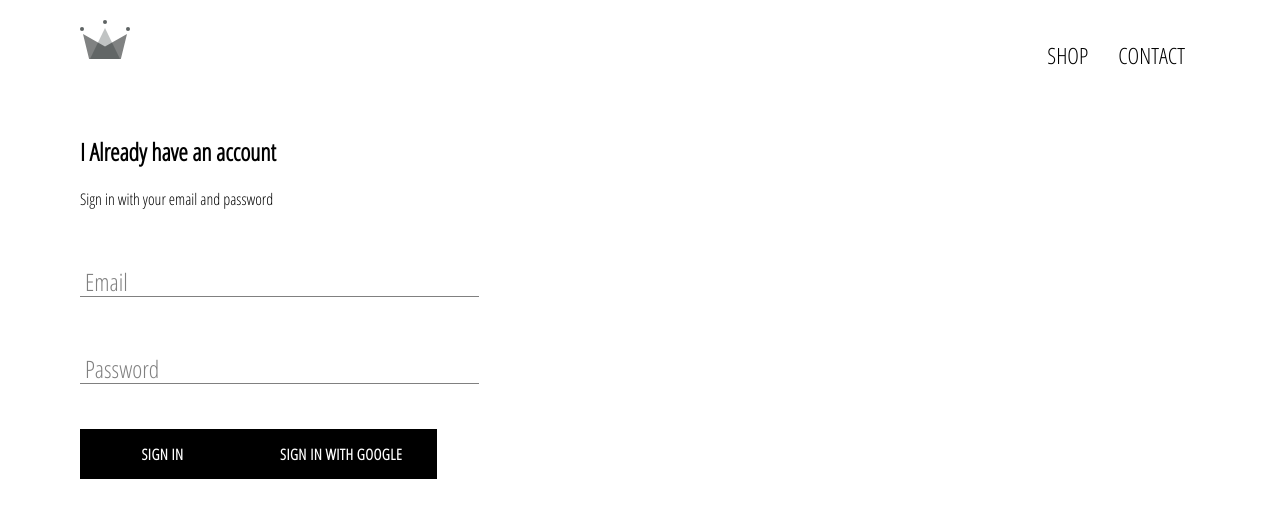
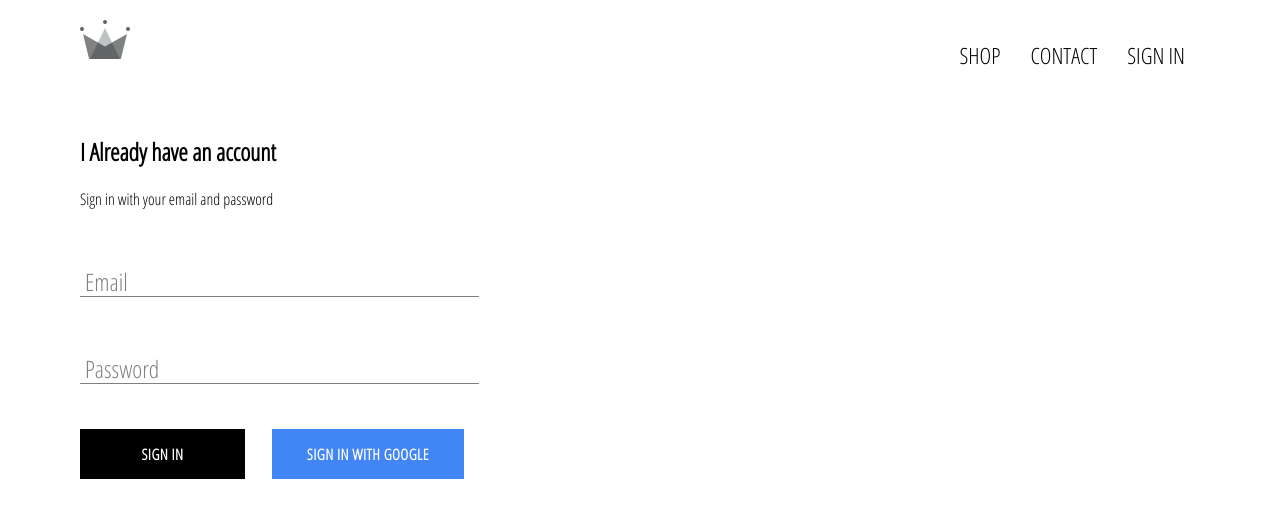
Before and after one commit to keralex/dressIt, a React (Create React App) app: page /signIn in a window 1280 px wide. Shown: the top 518 px of the page. Built offline with nearby package versions, Linux system fonts and the light colour scheme; no server answers.

Commit message:
sign in with google

```diff
--- a/package.json
+++ b/package.json
@@ -7,6 +7,7 @@
     "node-sass": "^4.13.0",
     "react": "^16.11.0",
     "react-dom": "^16.11.0",
+    "react-router-dom": "^5.1.2",
     "react-scripts": "^3.3.0"
   },
   "scripts": {
--- a/src/App.js
+++ b/src/App.js
@@ -14,17 +14,20 @@
       currentUser:null
     }
   }
+  unsubscribeFromAuth=null;
 
   componentDidMount(){
-    auth.onAuthStateChanged(user=>{
+    this.unsubscribeFromAuth=auth.onAuthStateChanged(user=>{
       this.setState({currentUser:user});
-      console.log(user);
     })
+  }
+  componentWillUnmount(){
+    this.unsubscribeFromAuth();
   }
 render(){
   return (
     <div>
-      <Header/>
+      <Header currentUser={this.state.currentUser}/>
       <Switch>
         <Route exact path='/' component={HomePage} />
         <Route exact path='/shop' component={ShopPage} />
--- a/src/components/custom-button/custom-button.component.jsx
+++ b/src/components/custom-button/custom-button.component.jsx
@@ -1,8 +1,8 @@
 import React from 'react';
 import './custom-button.styles.scss';
 
-const CustomButton = ({children, ...otherProps}) =>(
-    <button className='custom-button' {...otherProps}>
+const CustomButton = ({children,isGoogleSignIn,...otherProps}) =>(
+    <button className={`${isGoogleSignIn?'google-sign-in':''} custom-button`} {...otherProps}>
         {children}
     </button>
 )
--- a/src/components/custom-button/custom-button.styles.scss
+++ b/src/components/custom-button/custom-button.styles.scss
@@ -19,4 +19,14 @@
       color: black;
       border: 1px solid black;
     }
+    &.google-sign-in{
+      background-color: #4285f4;
+      color: white;
+      &:hover{
+        background-color: #1e4380;
+        border: 1px solid #1e4380 ;
+
+
+      }
+    }
   }
--- a/src/components/header/header.component.jsx
+++ b/src/components/header/header.component.jsx
@@ -1,19 +1,29 @@
 import React from "react";
 import { Link } from "react-router-dom";
 import { ReactComponent as Logo } from "../../assets/crown.svg";
+import { auth } from "../../firebase/firebase.utils";
 import "./header.styles.scss";
 
-const Header = () => (
+const Header = ({ currentUser }) => (
   <div className="header">
     <Link to="/">
       <Logo className="logo" />
     </Link>
-    <div className='options'>
-    <Link  className='option' to="/shop">SHOP</Link>
-    <Link  className='option' to="/shop">CONTACT</Link>
-
+    <div className="options">
+      <Link className="option" to="/shop">
+        SHOP
+      </Link>
+      <Link className="option" to="/shop">
+        CONTACT
+      </Link>
+      {currentUser ? (
+        <div className="option" onClick={() => auth.signOut()}>
+          SIGN OUT
+        </div>
+      ) : (
+        <Link className='option' to='/signIn'>SIGN IN</Link>
+      )}
     </div>
-
   </div>
 );
 export default Header;
--- a/src/components/sign-in/signIn.component.jsx
+++ b/src/components/sign-in/signIn.component.jsx
@@ -2,7 +2,7 @@
 import "./signIn.styles.scss";
 import FormInput from "../form-input/form-input.component";
 import CustomButton from "../custom-button/custom-button.component";
-import {signInWithGoogle} from '../../firebase/firebase.utils';
+import { signInWithGoogle } from "../../firebase/firebase.utils";
 
 class signIn extends Component {
   constructor(props) {
@@ -42,8 +42,12 @@
             label="Password"
             required
           />
+          <div className="buttons">
           <CustomButton type="submit">Sign In</CustomButton>
-          <CustomButton onClick={signInWithGoogle}>Sign in with google</CustomButton>
+          <CustomButton onClick={signInWithGoogle} isGoogleSignIn>
+            Sign in with google
+          </CustomButton>
+          </div>
 
         </form>
       </div>
--- a/src/components/sign-in/signIn.styles.scss
+++ b/src/components/sign-in/signIn.styles.scss
@@ -5,4 +5,8 @@
     .title{
         margin: 10px 0;
     }
+    .buttons{
+        display: flex;
+        justify-content: space-between;
+    }
 }
```
Also changed, not shown: 1 other file (tests, documents, lock files or other folders).
